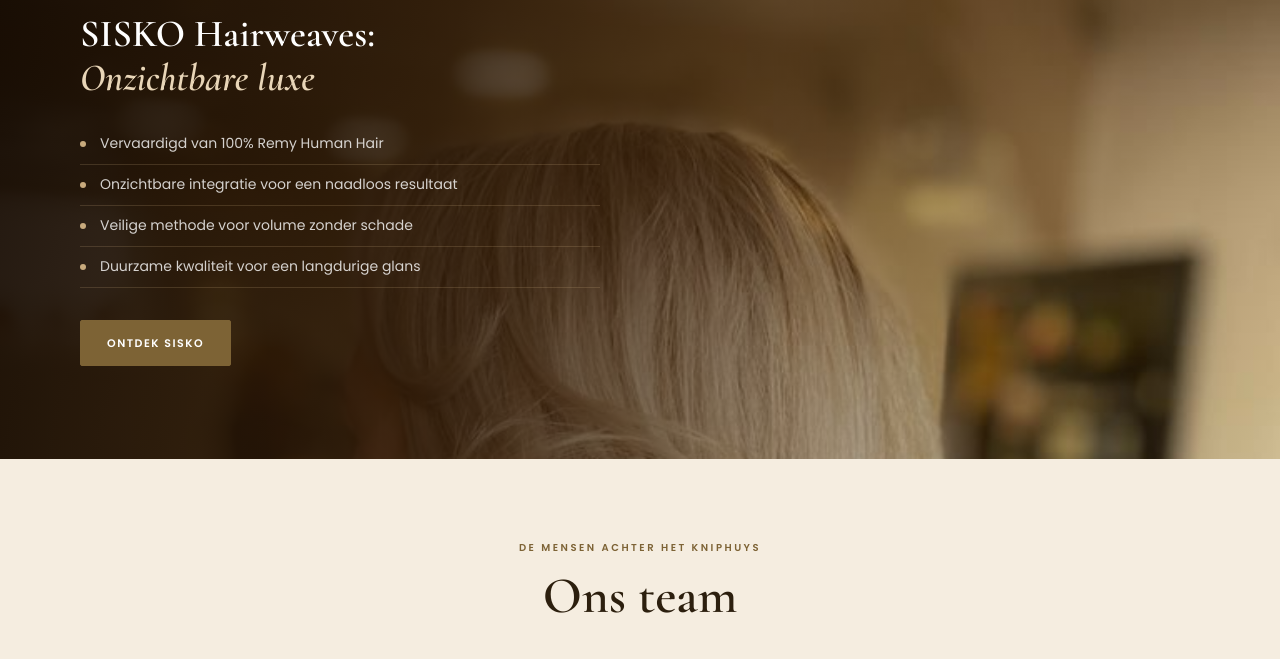
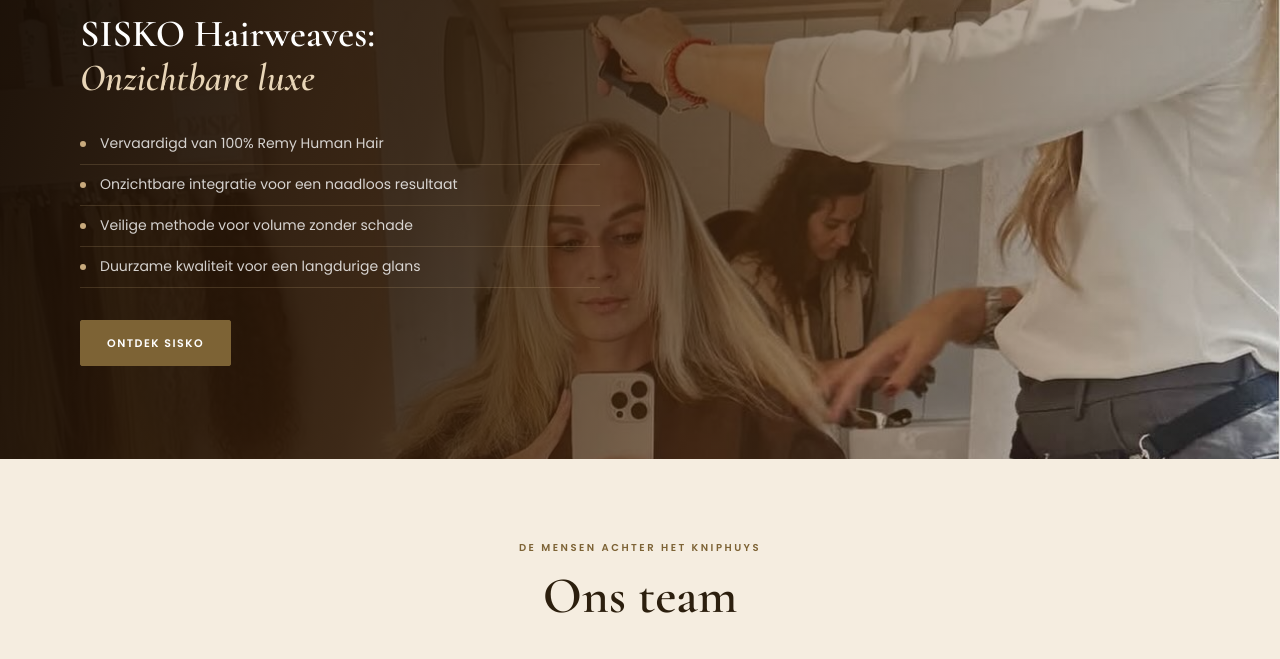
Before and after one commit to ForwardX-Webdesign/kniphuys, an Eleventy site: page src/pages/index.njk in a window 1280 px wide. Shown: the part 2465-3124 px from the top of the page. Built offline with nearby package versions, Linux system fonts and the light colour scheme; Eleventy itself is replaced by a stand-in of ours; files that its build step writes are made by us from their sources.

Commit message:
SISKO banner: use salon treatment photo with extension wall

```diff
--- a/src/assets/css/style.css
+++ b/src/assets/css/style.css
@@ -272,9 +272,9 @@ ul { list-style: none; }
 
 .sisko__bg {
   position: absolute; inset: 0;
-  background-image: url('/assets/images/WhatsApp Image 2026-05-18 at 15.01.30.jpeg');
+  background-image: url('/assets/images/siskohairweaves_1760021469_3739653587728119910_21672114872_1.jpg');
   background-size: cover;
-  background-position: center top;
+  background-position: right 20%;
   background-repeat: no-repeat;
   background-color: #140a02;
 }
```
